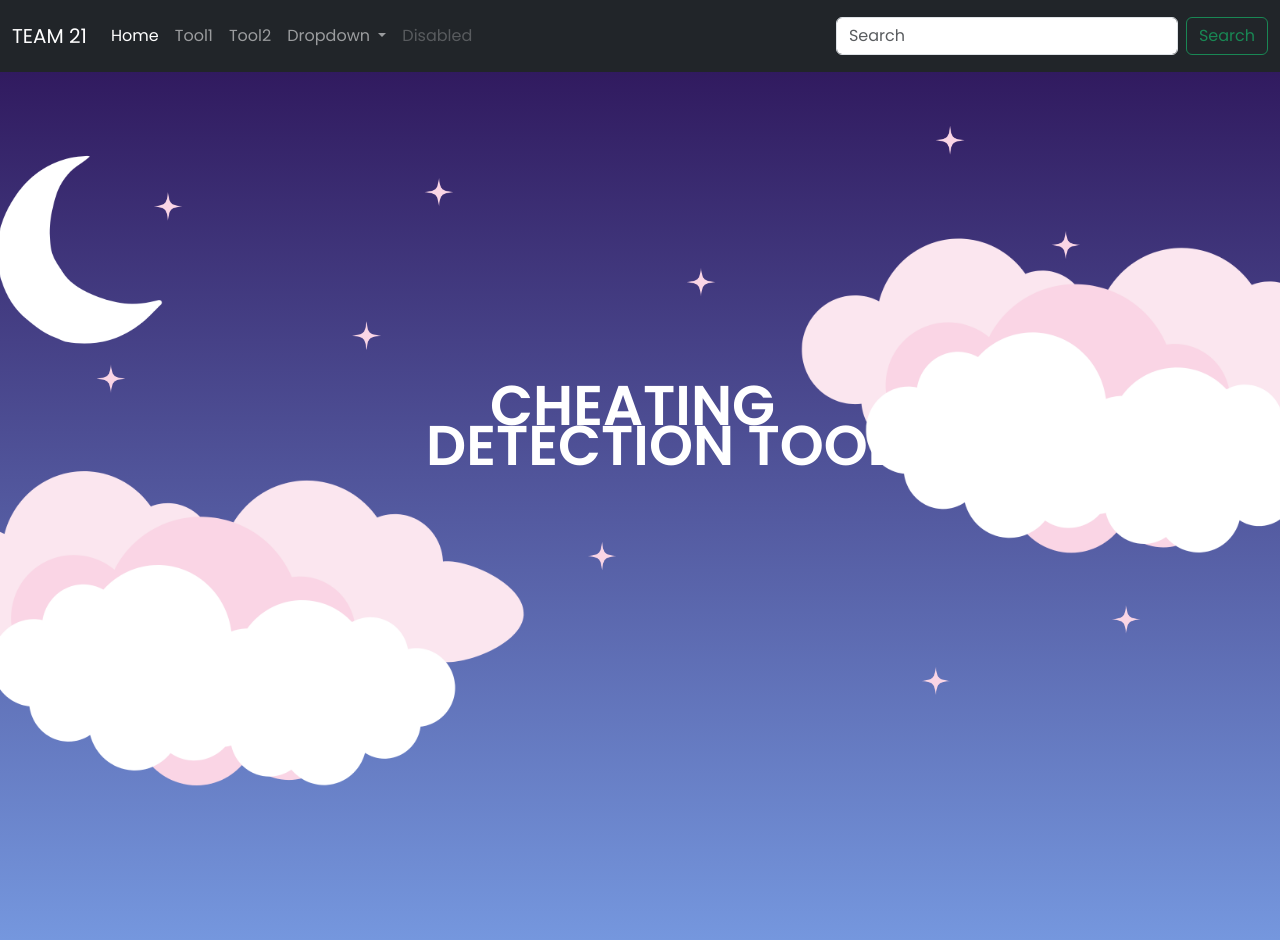
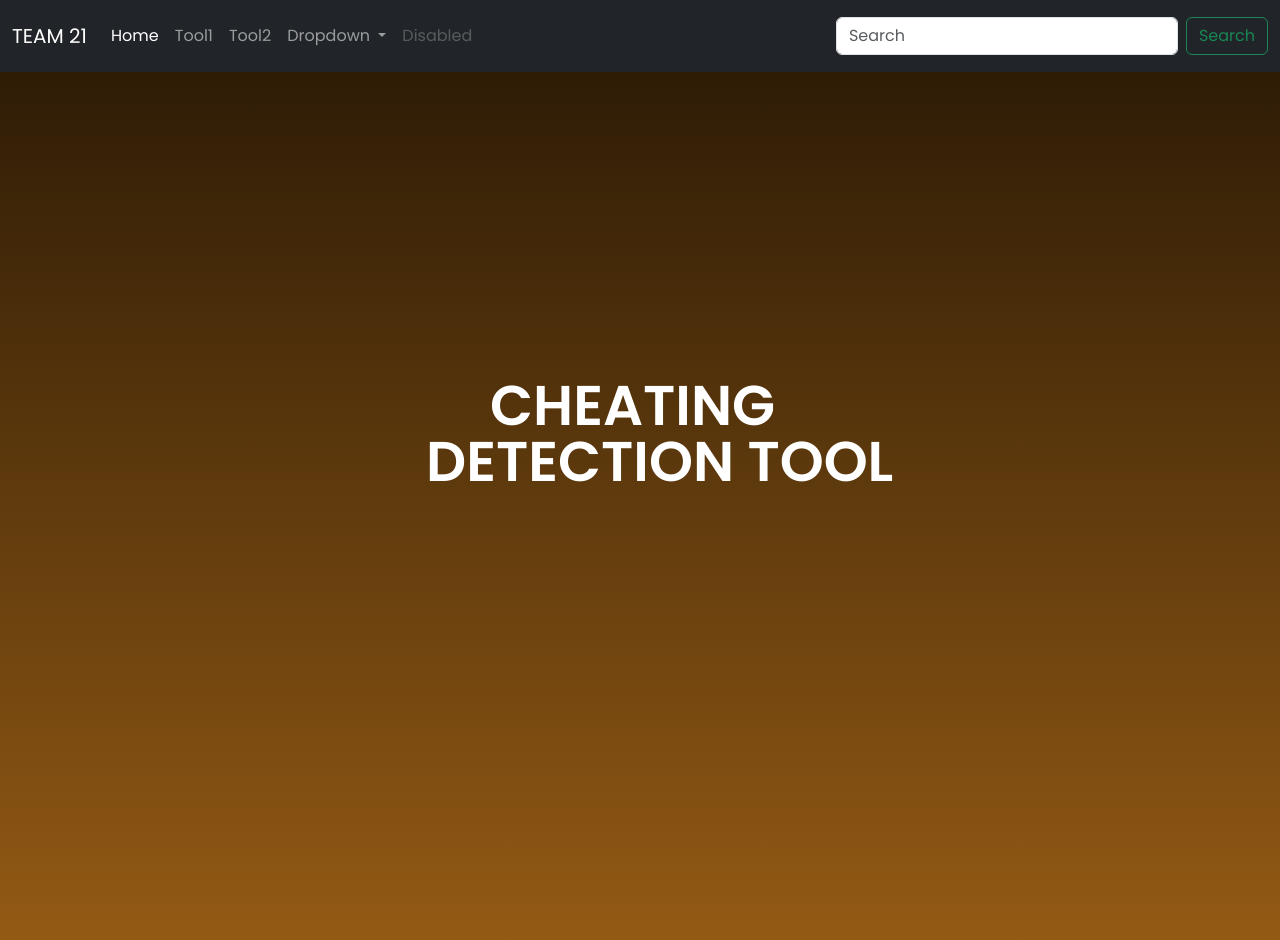
Before and after one commit to lujor20/CITS3200_Project, a Flask app: page / in a window 1280 px wide; the page is wider, and only the part inside the window is pictured. Run offline with Flask 3, Linux system fonts and the light colour scheme.

Commit message:
update styling

```diff
--- a/app/main/static/style.css
+++ b/app/main/static/style.css
@@ -9,7 +9,7 @@
 
 .landing-body{
     min-height: 100vh;
-    background: linear-gradient(#2b1055, #7597de);
+    background: linear-gradient(#261705, #935a14);
     overflow-x: hidden;
 }
 
@@ -87,6 +87,6 @@
 }
 
 .parallax h2{
-    top: 40%;
+    top: 42%;
     left:45%
 }
--- a/app/main/templates/home.html
+++ b/app/main/templates/home.html
@@ -8,9 +8,11 @@
 {% block body_content %}
 
 <section class="parallax">
+  <!--
   <img src= {{ url_for('main.static', filename='clouds.png')}} id="clouds">
   <img src={{ url_for('main.static', filename='stars.png')}} id="stars">
   <img src={{ url_for('main.static', filename='moon.png')}} id="moon">
+  -->
   <h1 id="text">CHEATING</h1>
   <h2 id="text">DETECTION TOOL</h2>
 </section>
```
